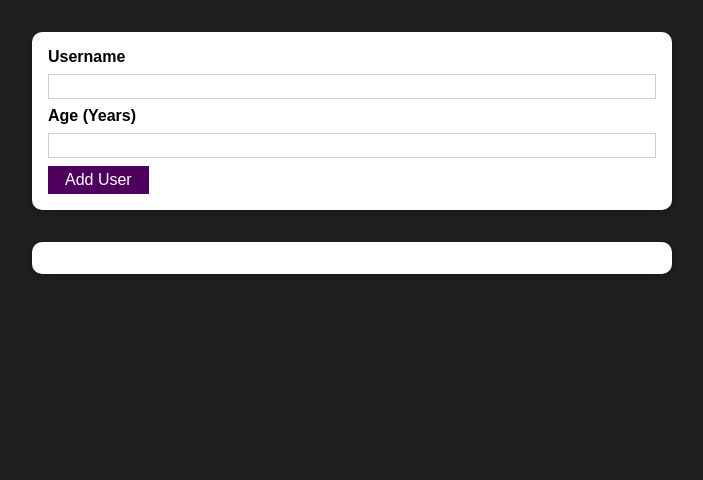
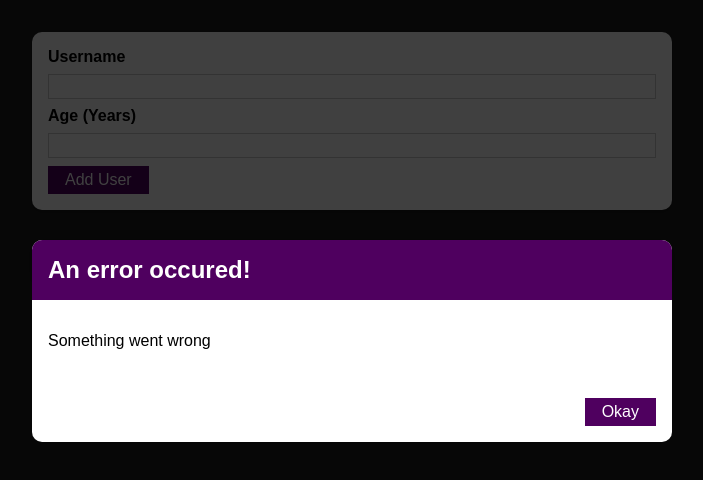
Before and after one commit to fredericreact/userList, a React (Create React App) app: page / in a window 1280 px wide. Shown: the top 480 px of the page, without its empty margins (288-991 px from the left). Built offline with nearby package versions, Linux system fonts and the light colour scheme.

Commit message:
adding the error modal component

```diff
--- /dev/null
+++ b/src/components/UI/ErrorModal.js
@@ -0,0 +1,26 @@
+import React from "react";
+import Button from "./Button";
+import Card from './Card';
+import classes from './ErrorModal.module.css'
+
+const ErrorModal =(props) =>{
+    return (
+
+        <div>
+        <div className={classes.backdrop}/>
+<Card className={classes.modal}>
+    <header className={classes.header}>
+        <h2>{props.title}</h2>
+    </header>
+    <div className={classes.content}>
+        <p>{props.message}</p>
+    </div>
+    <footer className={classes.actions}>
+        <Button>Okay</Button>
+    </footer>
+</Card>
+</div>
+    )
+}
+
+export default ErrorModal;
--- /dev/null
+++ b/src/components/UI/ErrorModal.module.css
@@ -0,0 +1,45 @@
+.backdrop {
+    position: fixed;
+    top: 0;
+    left: 0;
+    width: 100%;
+    height: 100vh;
+    z-index: 10;
+    background: rgba(0, 0, 0, 0.75);
+  }
+
+  .modal {
+    position: fixed;
+    top: 30vh;
+    left: 10%;
+    width: 80%;
+    z-index: 100;
+    overflow: hidden;
+  }
+
+  .header {
+    background: #4f005f;
+    padding: 1rem;
+  }
+
+  .header h2 {
+    margin: 0;
+    color: white;
+  }
+
+  .content {
+    padding: 1rem;
+  }
+
+  .actions {
+    padding: 1rem;
+    display: flex;
+    justify-content: flex-end;
+  }
+
+  @media (min-width: 768px) {
+    .modal {
+      left: calc(50% - 20rem);
+      width: 40rem;
+    }
+  }
--- a/src/components/Users/AddUser.js
+++ b/src/components/Users/AddUser.js
@@ -2,6 +2,7 @@
 import Card from '../UI/Card';
 import classes from './AddUser.module.css';
 import Button from '../UI/Button'
+import ErrorModal from '../UI/ErrorModal';
 
 const AddUser = (props) => {
 
@@ -34,6 +35,8 @@
     }
 
 return(
+    <div>
+    <ErrorModal title="An error occured!" message="Something went wrong"/>
     <Card className={classes.input}>
     <form onSubmit={addUserHandler}>
         <label htmlFor="username">Username</label>
@@ -43,6 +46,7 @@
         <Button type="submit">Add User</Button>
     </form>
     </Card>
+    </div>
 )
 }
 
```
